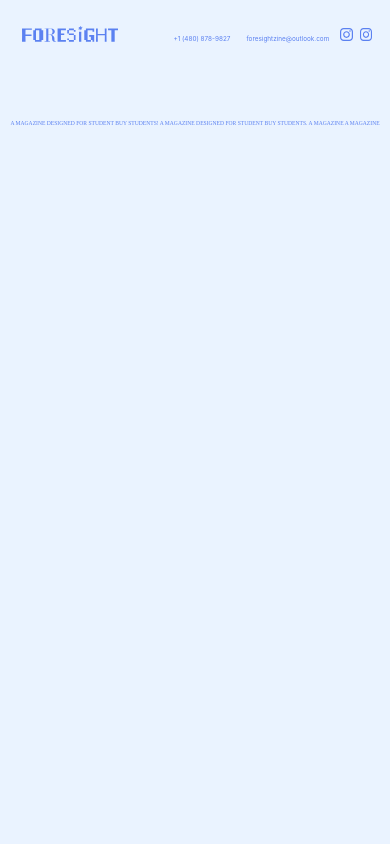
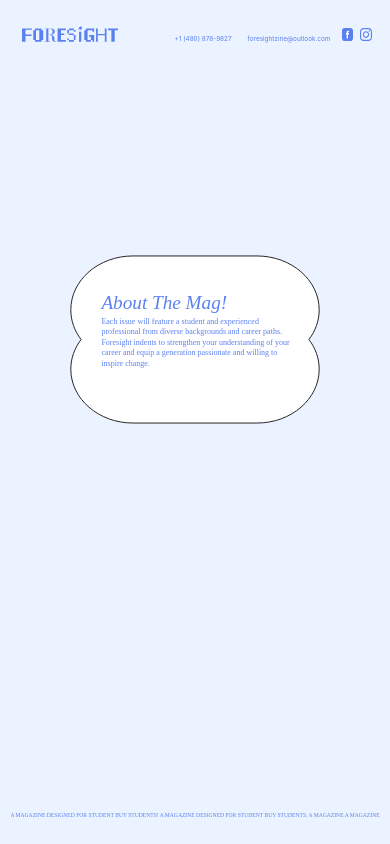
Before and after one commit to foresightmag/foresight, a React (Create React App) app: page / in a window 390 px wide. Built offline with nearby package versions, Linux system fonts and the light colour scheme.

Commit message:
bugs fix

```diff
--- a/src/components/Nav.js
+++ b/src/components/Nav.js
@@ -2,6 +2,7 @@ import "../css/Nav.css";
 import React from "react";
 import logo from "../images/BLUE-FORESIGHT-LOGO.svg";
 import instaicon from "../images/instagram.svg";
+import facebackIcon from "../images/facebook.svg";
 
 export default function Nav() {
   return (
@@ -29,7 +30,7 @@ export default function Nav() {
         <div className="contactList">
           <a href="/">+1 (480) 878-9827</a>
           <a href="/">foresightzine@outlook.com</a>
-          <a href="/" id="logolink"><img id="socialLogo" src={instaicon} alt="logo" /></a>
+          <a href="/" id="logolink"><img id="socialLogo" src={facebackIcon} alt="logo" /></a>
           <a href="/" id="logolink"><img id="socialLogo" src={instaicon} alt="logo" /></a>
         </div>
 
--- a/src/css/About.css
+++ b/src/css/About.css
@@ -53,6 +53,8 @@
     display: none;
   }
 
+
+
   @media screen and (max-width: 600px){
     .about-text{
       display: none;
@@ -60,7 +62,12 @@
     .about-image-container{
       display: none;
     }
-
+    #vector{
+      display: block;
+    }
+    .aboutMobile{
+      display:block ;
+    }
     .about{
       position: relative;
       display: flex;
```
Also changed, not shown: src/images/facebook.svg (added).
